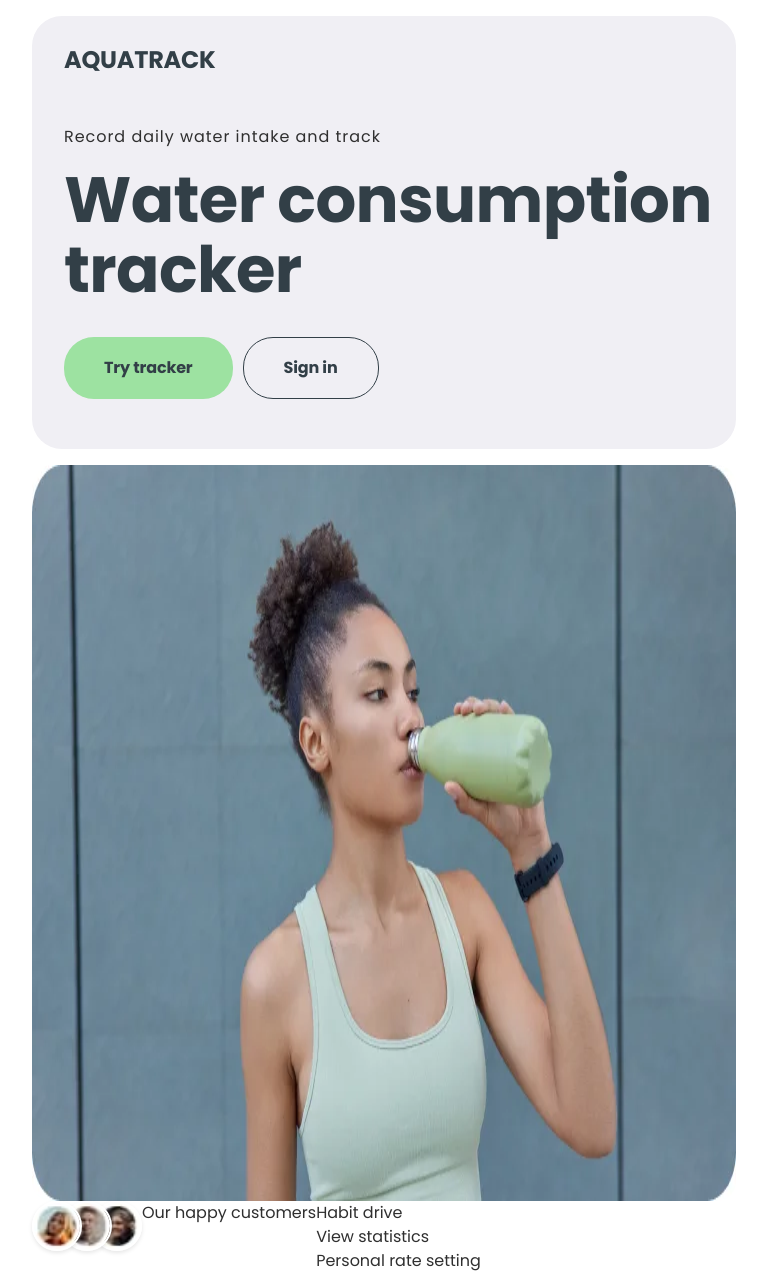
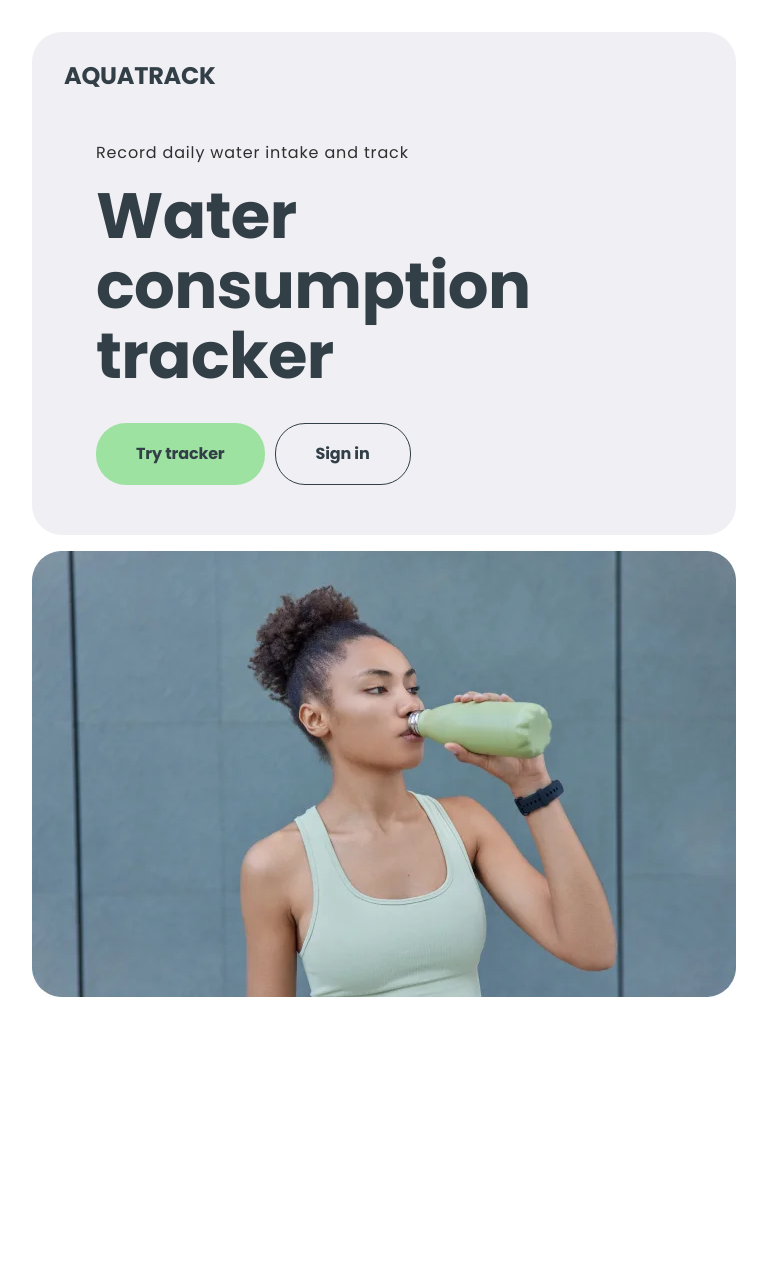
Before and after one commit to VolodymyrKozel/aqua-tracker-project-2, a React (Vite) app: page / in a window 1280 px wide. Shown: the whole page, without its empty margins (256-1023 px from the left). After the commit the page ends 1029 px from the top, so only its background shows below. Built offline with nearby package versions, Linux system fonts and the light colour scheme.

Commit message:
advantage

```diff
--- a/src/components/AdvantagesSection/AdvantagesSection.jsx
+++ b/src/components/AdvantagesSection/AdvantagesSection.jsx
@@ -45,7 +45,7 @@ function AdvantagesSection() {
         <h1>Modal</h1>
         <p>some content</p>
       </ModalReusable> */}
-      <List className={css.listImages}>
+      {/* <List className={css.listImages}>
         <li className={css.images}>
           <img
             srcSet={`${pic1} 1x, ${pic1_2x} 2x`}
@@ -76,7 +76,7 @@ function AdvantagesSection() {
           <p>View statistics</p>
           <p>Personal rate setting</p>
         </div>
-      </List>
+      </List> */}
     </section>
   );
 }
--- a/src/components/AdvantagesSection/AdvantagesSection.module.css
+++ b/src/components/AdvantagesSection/AdvantagesSection.module.css
@@ -1,11 +1,14 @@
 .container {
-  max-width: 100%;
+  /* width: 343px; */
   margin-top: 16px;
+  flex: 1;
+  display: flex;
 }
 
 .picture {
+  display: block;
   width: 100%;
-  height: 736px;
+  height: auto;
   border-radius: 20px;
 }
 
@@ -21,8 +24,9 @@
 }
 
 .images img {
-  width: 50px;
-  height: 50px;
+  display: block;
+  max-width: 100%;
+  height: auto;
   border-radius: 50%;
   border: 2px solid white;
   box-shadow: 0 2px 4px rgba(0, 0, 0, 0.1);
@@ -40,9 +44,17 @@
   z-index: 1;
 }
 
+/* @media screen and (max-width: 360px) {
+} */
+
+/* @media screen and (min-width: 768px) {
+  .container {
+    width: 704px;
+  }
+} */
+
 @media screen and (min-width: 1440px) {
   .container {
-    /* margin-left: 32px; */
     margin-top: 0px;
   }
 }
--- a/src/components/WelcomeSection/WelcomeSection.jsx
+++ b/src/components/WelcomeSection/WelcomeSection.jsx
@@ -2,6 +2,7 @@ import Logo from '../../components/shared/Logo/Logo';
 import Button from '../shared/Button/Button';
 import css from './WelcomeSection.module.css';
 import { useNavigate } from 'react-router';
+
 function WelcomeSection() {
   const navigate = useNavigate();
   return (
@@ -17,7 +18,6 @@ function WelcomeSection() {
           <Button variant="outline" onClick={() => navigate('/signin')}>
             Sign in
           </Button>
-          {/* <WaterModal /> */}
         </div>
       </div>
     </section>
--- a/src/components/WelcomeSection/WelcomeSection.module.css
+++ b/src/components/WelcomeSection/WelcomeSection.module.css
@@ -3,6 +3,8 @@
   padding-top: 24px;
   padding-left: 16px;
   background: var(--background-white);
+  flex: 1;
+  width: 343px;
 }
 
 .wrapper_welcome {
@@ -11,12 +13,14 @@
 }
 
 .text {
+  font-weight: 400;
   font-size: 14px;
-  letter-spacing: 0.06em;
-  line-height: 18.06px;
+  line-height: 18px;
+  letter-spacing: 0.84px;
 }
 
 .title {
+  font-weight: 700;
   font-size: 38px;
   line-height: 38px;
   letter-spacing: var(--letter-spacing-normal);
@@ -30,20 +34,29 @@
   gap: 10px;
 }
 
+@media screen and (max-width: 343px) {
+  .container {
+    width: 100%;
+  }
+}
+
 @media only screen and (min-width: 768px) {
   .container {
     padding-top: 32px;
     padding-left: 32px;
+    width: 704px;
   }
   .wrapper_welcome {
     padding-top: 50px;
     padding-bottom: 50px;
+    padding-left: 32px;
   }
   .text {
     font-size: 16px;
     line-height: 24px;
   }
   .title {
+    font-weight: 700;
     font-size: 64px;
     line-height: 70px;
     letter-spacing: var(--letter-spacing-normal);
@@ -53,7 +66,8 @@
 
 @media screen and (min-width: 1440px) {
   .container {
-    max-width: 50%;
+    width: 50%;
+    max-height: 100%;
   }
   .wrapper_welcome {
     padding-left: 32px;
--- a/src/pages/HomePage/HomePage.module.css
+++ b/src/pages/HomePage/HomePage.module.css
@@ -4,12 +4,25 @@
   width: 100%;
   box-sizing: border-box;
   padding-top: 16px;
+  padding-bottom: 16px;
+}
+
+/* @media screen and (max-width: 365px) {
+  .wrapper {
+    width: 100%;
+  }
+} */
+
+@media screen and (min-width: 768px) {
+  .wrapper {
+    padding-top: 32px;
+    padding-bottom: 32px;
+  }
 }
 
 @media screen and (min-width: 1440px) {
   .wrapper {
     flex-direction: row;
-    padding-top: 32px;
     gap: 32px;
   }
 }
--- a/src/pages/SignInPage/SignInPage.jsx
+++ b/src/pages/SignInPage/SignInPage.jsx
@@ -1,14 +1,10 @@
 import SignInForm from '../../components/SignInForm/SignInForm';
 import css from './SignInPage.module.css';
-// import AdvantagesSection from '../../components/AdvantagesSection/AdvantagesSection';
 
 const SignInPage = () => {
   return (
     <div className={css.generalSignInInfo}>
       <SignInForm />
-      {/* <div className={css.advantagesSection}>
-        <AdvantagesSection />
-      </div> */}
     </div>
   );
 };
--- a/src/pages/SignUpPage/SignUpPage.jsx
+++ b/src/pages/SignUpPage/SignUpPage.jsx
@@ -1,14 +1,10 @@
 import SignUpForm from '../../components/SignUpForm/SignUpForm';
-// import AdvantagesSection from '../../components/AdvantagesSection/AdvantagesSection';
 import css from './SignUpPage.module.css';
 
 const SignUpPage = () => {
   return (
     <div className={css.generalSignUpInfo}>
       <SignUpForm />
-      {/* <div className={css.advantagesSection}>
-      <AdvantagesSection  />
-      </div> */}
     </div>
   );
 };
```
